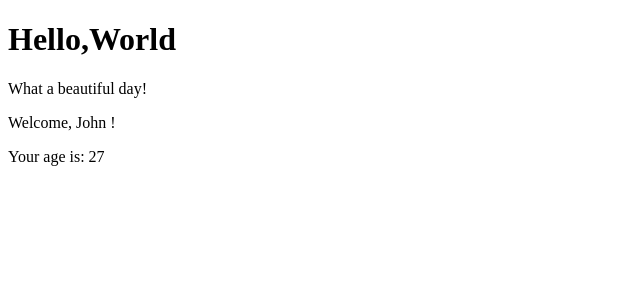
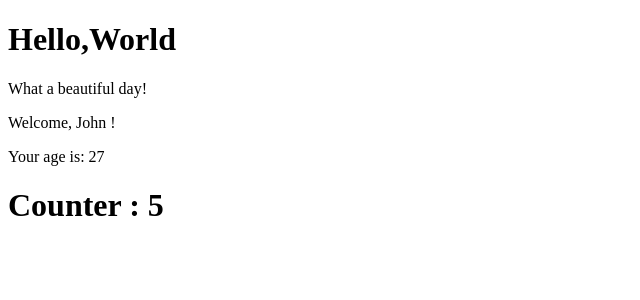
Before and after one commit to GiuseppeFilannino/React-exercises, a React (Create React App) app in the folder my-app/: page / in a window 1280 px wide. Shown: the top 300 px of the page, without its empty margins (0-640 px from the left). Built offline with nearby package versions, Linux system fonts and the light colour scheme.

Commit message:
state-01

```diff
--- a/my-app/src/Age.js
+++ b/my-app/src/Age.js
@@ -6,7 +6,7 @@ export class Age extends React.Component {
 
     render() {
         return (
-            console.log(this.props.age),
+
 
             <div>
 
--- a/my-app/src/App.js
+++ b/my-app/src/App.js
@@ -2,6 +2,7 @@ import React from 'react';
 import { HelloWorld } from './HelloWorld';
 import { Welcome } from './Welcome'
 import { Age } from "./Age"
+import { Counter } from './Counter';
 
 
 export class App extends React.Component {
@@ -11,6 +12,7 @@ export class App extends React.Component {
             <div>
                 <HelloWorld />
                 <Welcome  />
+                <Counter />
 
 
             </div>
--- /dev/null
+++ b/my-app/src/Counter.js
@@ -0,0 +1,34 @@
+import React from "react";
+
+
+export class Counter extends React.Component {
+    state = {
+        count: 0
+    }
+
+    constructor(props) {
+        super(props)
+
+
+        setInterval(() => {
+            this.setState((state) => {
+                return {
+                    count: state.count + 1
+                }
+            })
+        }, 1000)
+    }
+
+
+    render() {
+        return (
+
+
+            <div>
+                <h1>Counter : {this.state.count}</h1>
+
+
+            </div>
+        )
+    }
+}
--- a/my-app/src/Welcome.js
+++ b/my-app/src/Welcome.js
@@ -6,7 +6,7 @@ export class Welcome extends React.Component {
 
 
     render() {
-        return (
+        return (  console.log("ciao"),
 
             <div>
                 <p>Welcome, {this.props.name} !</p>
```
